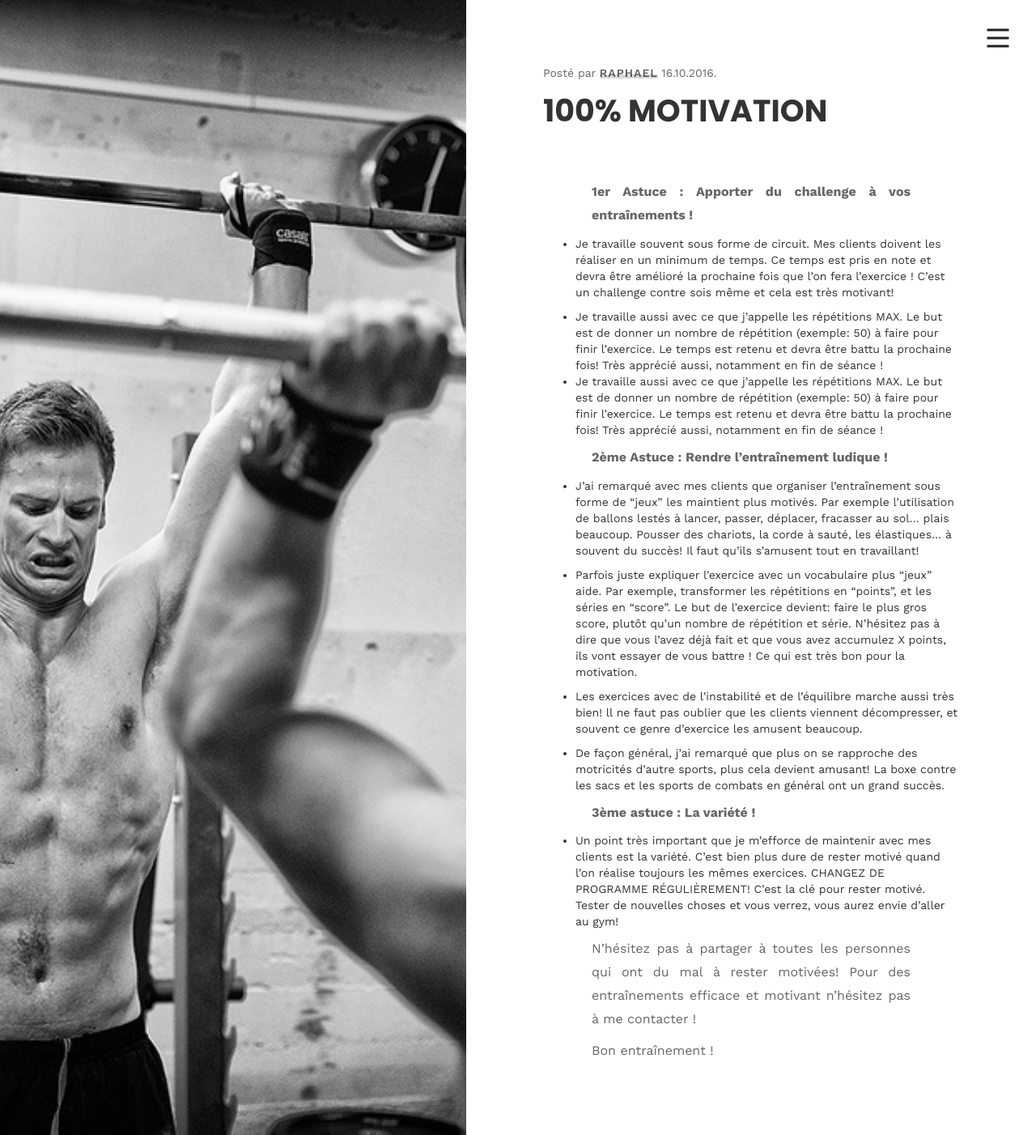
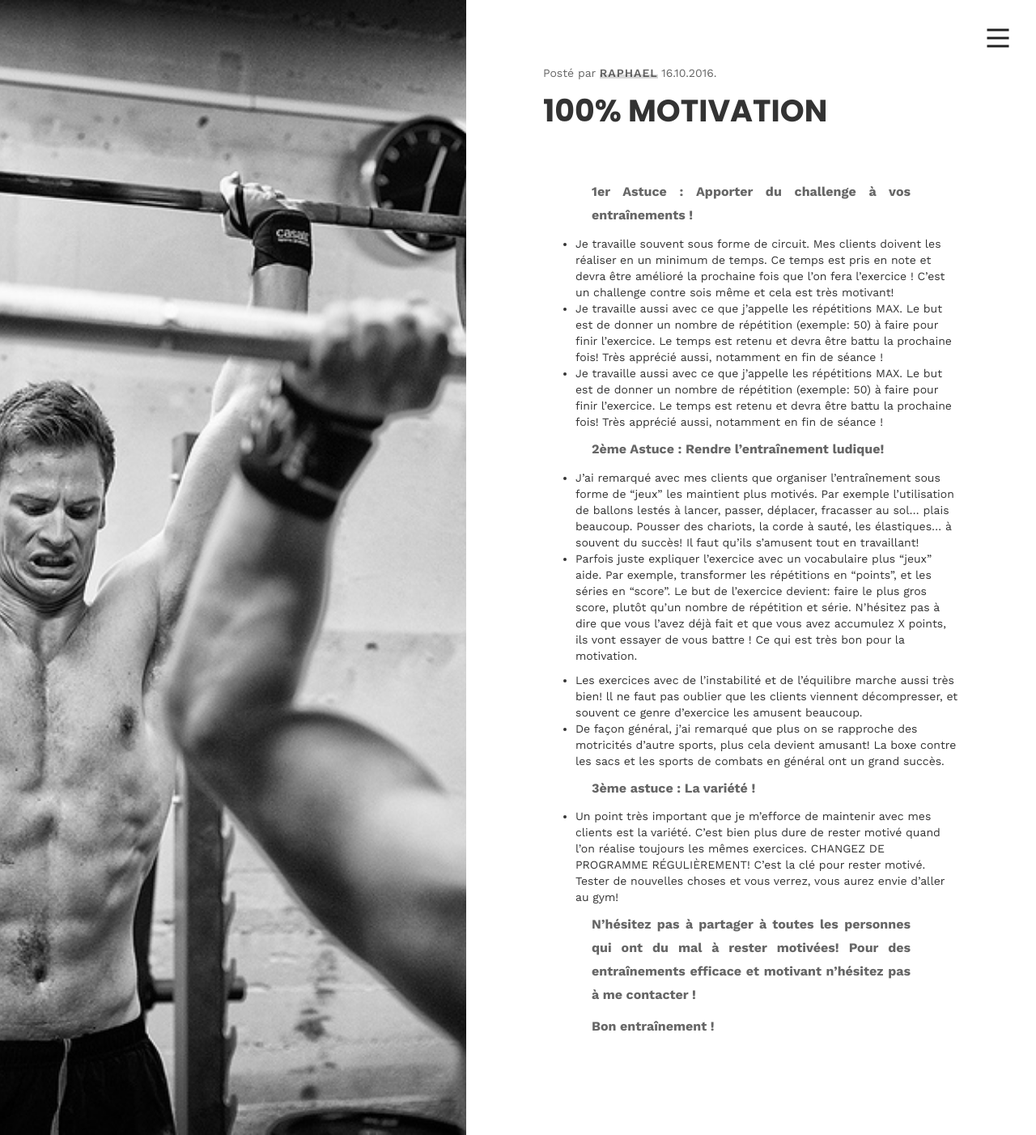
Before and after one commit to phildaponte/odemard, a Jekyll site: the page built from _posts/2017-05-16-100-motivation.md, in a window 1280 px wide. Shown: the whole page at 81% size. Built offline with Jekyll 4.4.1, drawn with Linux system fonts in a browser that asks for light colours; comment, search, counter and statistics services are not loaded.

```diff
--- a/_posts/2017-05-16-100-motivation.md
+++ b/_posts/2017-05-16-100-motivation.md
@@ -7,25 +7,22 @@ img: /img/uploads/motivation-fit.jpg
 **1er Astuce : Apporter du challenge à vos entraînements !**
 
 * Je travaille souvent sous forme de circuit. Mes clients doivent les réaliser en un minimum de temps. Ce temps est pris en note et devra être amélioré la prochaine fois que l’on fera l’exercice ! C’est un challenge contre sois même et cela est très motivant!
-
 * Je travaille aussi avec ce que j'appelle les répétitions MAX. Le but est de donner un nombre de répétition (exemple: 50) à faire pour finir l’exercice. Le temps est retenu et devra être battu la prochaine fois! Très apprécié aussi, notamment en fin de séance !
 * Je travaille aussi avec ce que j'appelle les répétitions MAX. Le but est de donner un nombre de répétition (exemple: 50) à faire pour finir l’exercice. Le temps est retenu et devra être battu la prochaine fois! Très apprécié aussi, notamment en fin de séance !
 
-**2ème Astuce : Rendre l'entraînement ludique !**
+**2ème Astuce : Rendre l'entraînement ludique!**
 
 * J’ai remarqué avec mes clients que organiser l’entraînement sous forme de “jeux” les maintient plus motivés. Par exemple l’utilisation de ballons lestés à lancer, passer, déplacer, fracasser au sol... plais beaucoup. Pousser des chariots, la corde à sauté, les élastiques… à souvent du succès! Il faut qu’ils s’amusent tout en travaillant!
-
 * Parfois juste expliquer l’exercice avec un vocabulaire plus “jeux” aide. Par exemple, transformer les répétitions en "points", et les séries en "score". Le but de l'exercice devient: faire le plus gros score, plutôt qu'un nombre de répétition et série. N’hésitez pas à dire que vous l’avez déjà fait et que vous avez accumulez X points, ils vont essayer de vous battre ! Ce qui est très bon pour la motivation.
 
 
 * Les exercices avec de l’instabilité et de l’équilibre marche aussi très bien! ll ne faut pas oublier que les clients viennent décompresser, et souvent ce genre d’exercice les amusent beaucoup.
-
 * De façon général, j’ai remarqué que plus on se rapproche des motricités d’autre sports, plus cela devient amusant! La boxe contre les sacs et les sports de combats en général ont un grand succès.
 
 **3ème astuce : La variété !**
 
 * Un point très important que je m’efforce de maintenir avec mes clients est la variété. C’est bien plus dure de rester motivé quand l’on réalise toujours les mêmes exercices. CHANGEZ DE PROGRAMME RÉGULIÈREMENT! C’est la clé pour rester motivé. Tester de nouvelles choses et vous verrez, vous aurez envie d’aller au gym!
 
-N’hésitez pas à partager à toutes les personnes qui ont du mal à rester motivées! Pour des entraînements efficace et motivant n’hésitez pas à me contacter !
+**N’hésitez pas à partager à toutes les personnes qui ont du mal à rester motivées! Pour des entraînements efficace et motivant n’hésitez pas à me contacter !**
 
-Bon entraînement !
+**Bon entraînement !**
```
